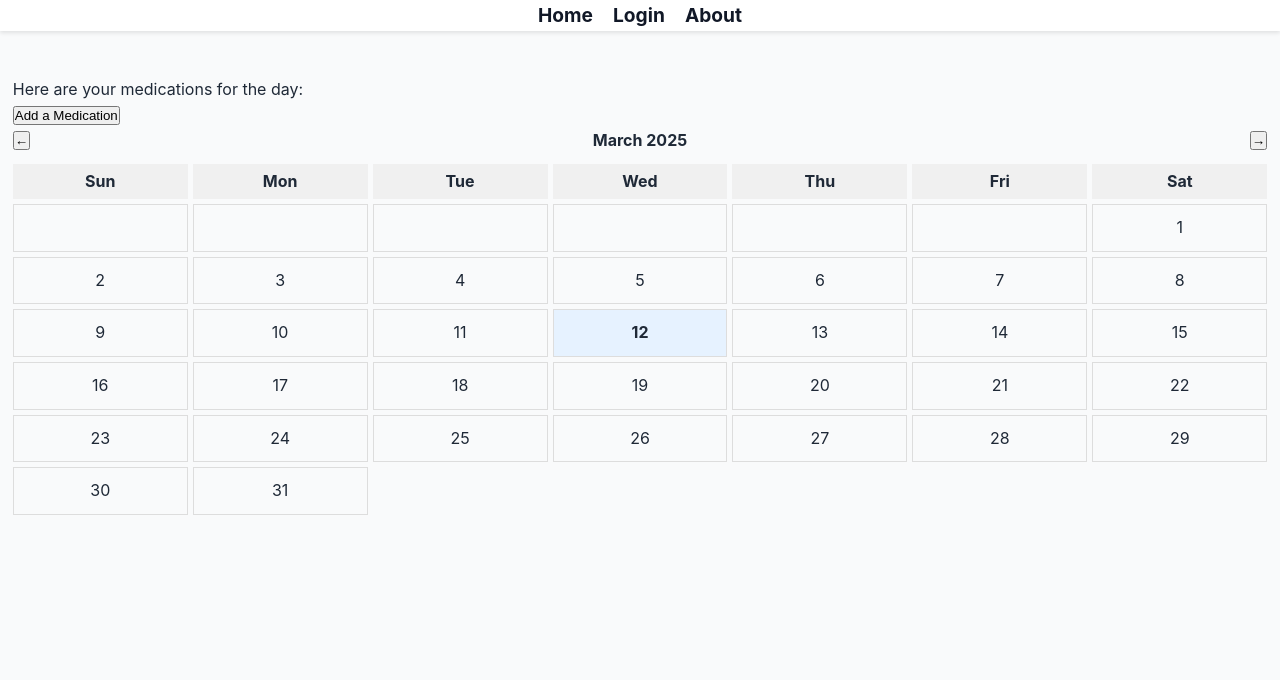
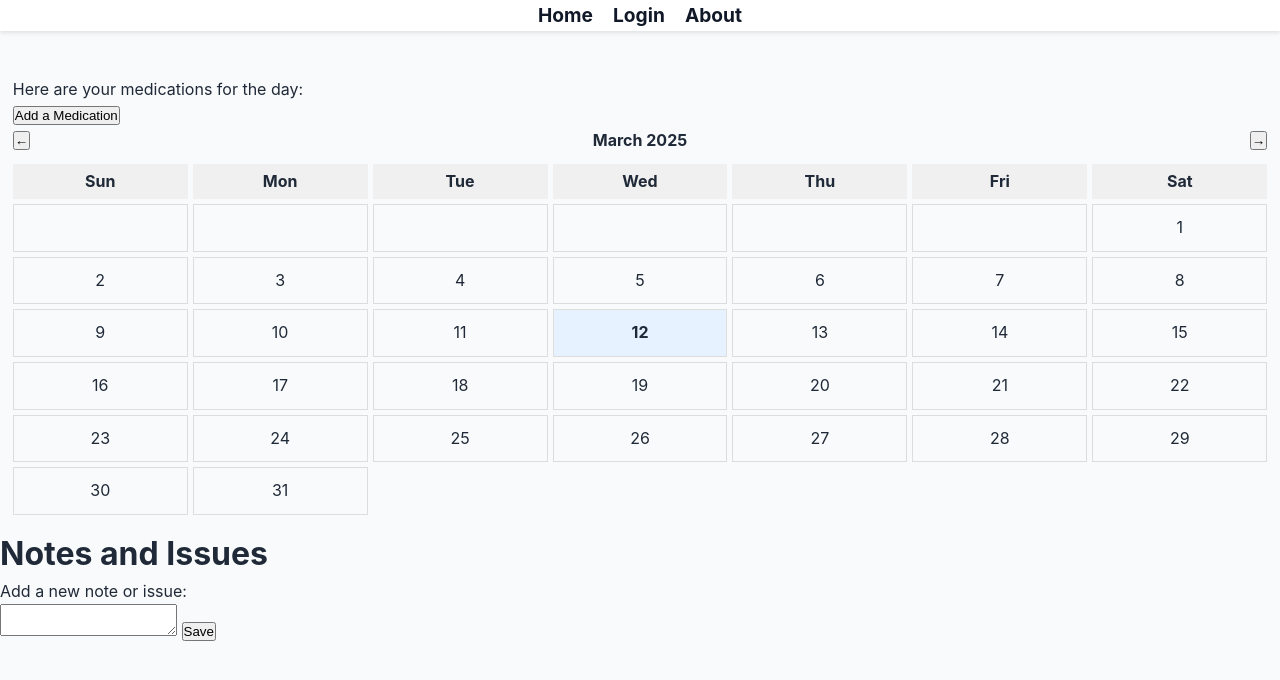
Before and after one commit to TaylorHillier/1800_202510_BBY11, a website: page single_dependant.html in a window 1280 px wide. Drawn offline with nearby package versions, Linux system fonts and the light colour scheme; no server answers.

Commit message:
added a notes feature thing onto each dependant

```diff
--- a/scripts/single_dependant.js
+++ b/scripts/single_dependant.js
@@ -208,4 +208,74 @@ function addMedication() {
         .catch((error) => {
             console.error("Error adding medication:", error);
         });
-}
+
+    }
+
+    function saveNoteIssue() {
+        const userId = firebase.auth().currentUser.uid;
+        const dependantId = getDependantIdFromUrl();
+        const newNoteIssue = document.getElementById('new-note-issue').value;
+
+        if (newNoteIssue.trim() === '') {
+            alert('Please enter a note or issue.');
+            return;
+        }
+
+        const newEntry = {
+            timestamp: firebase.firestore.FieldValue.serverTimestamp(),
+            content: newNoteIssue
+        };
+
+        firebase.firestore()
+            .collection('users')
+            .doc(userId)
+            .collection('dependants')
+            .doc(dependantId)
+            .collection('notes-issues')
+            .add(newEntry)
+            .then(() => {
+                document.getElementById('new-note-issue').value = '';
+                loadNotesIssues();
+            })
+            .catch(error => {
+                console.error('Error saving note/issue: ', error);
+            });
+    }
+
+    function loadNotesIssues() {
+        const userId = firebase.auth().currentUser.uid;
+        const dependantId = getDependantIdFromUrl();
+        const notesIssuesContainer = document.getElementById('view-notes-issues');
+        notesIssuesContainer.innerHTML = '';
+
+        firebase.firestore()
+            .collection('users')
+            .doc(userId)
+            .collection('dependants')
+            .doc(dependantId)
+            .collection('notes-issues')
+            .orderBy('timestamp', 'desc')
+            .get()
+            .then(querySnapshot => {
+                if (querySnapshot.empty) {
+                    notesIssuesContainer.textContent = 'No notes or issues yet.';
+                    return;
+                }
+
+                querySnapshot.forEach(doc => {
+                    const entry = doc.data();
+                    const timestamp = entry.timestamp.toDate().toLocaleString();
+
+                    const noteIssueElement = document.createElement('p');
+                    noteIssueElement.textContent = `${timestamp}: ${entry.content}`;
+                    notesIssuesContainer.appendChild(noteIssueElement);
+                });
+            })
+            .catch(error => {
+                console.error('Error loading notes/issues: ', error);
+            });
+    }
+    function getDependantIdFromUrl() {
+        const urlParams = new URLSearchParams(window.location.search);
+        return urlParams.get('id');
+    }
--- a/single_dependant.html
+++ b/single_dependant.html
@@ -32,6 +32,17 @@
         </div>
     </section>
 
+<section id="notes-issues">
+    <h2>Notes and Issues</h2>
+    <div id="view-notes-issues"></div>
+
+    <div>
+        <label for="new-note-issue">Add a new note or issue:</label><br>
+        <textarea id="new-note-issue"></textarea>
+        <button onclick="saveNoteIssue()">Save</button>
+    </div>
+</section>
+
 <script src="./scripts/FIREBASE_API.js"></script>
 <script src="./scripts/script.js"></script>
 <script src="./scripts/dependants.js"></script>
@@ -40,7 +51,9 @@
 <script>
     document.addEventListener('DOMContentLoaded', () => {
         const calendar = new CalendarApp('calendar');
+        loadNotesIssues();
     });
 </script>
+
 </body>
 </html>
```
Lines whose indentation alone changed are shown as unchanged.
